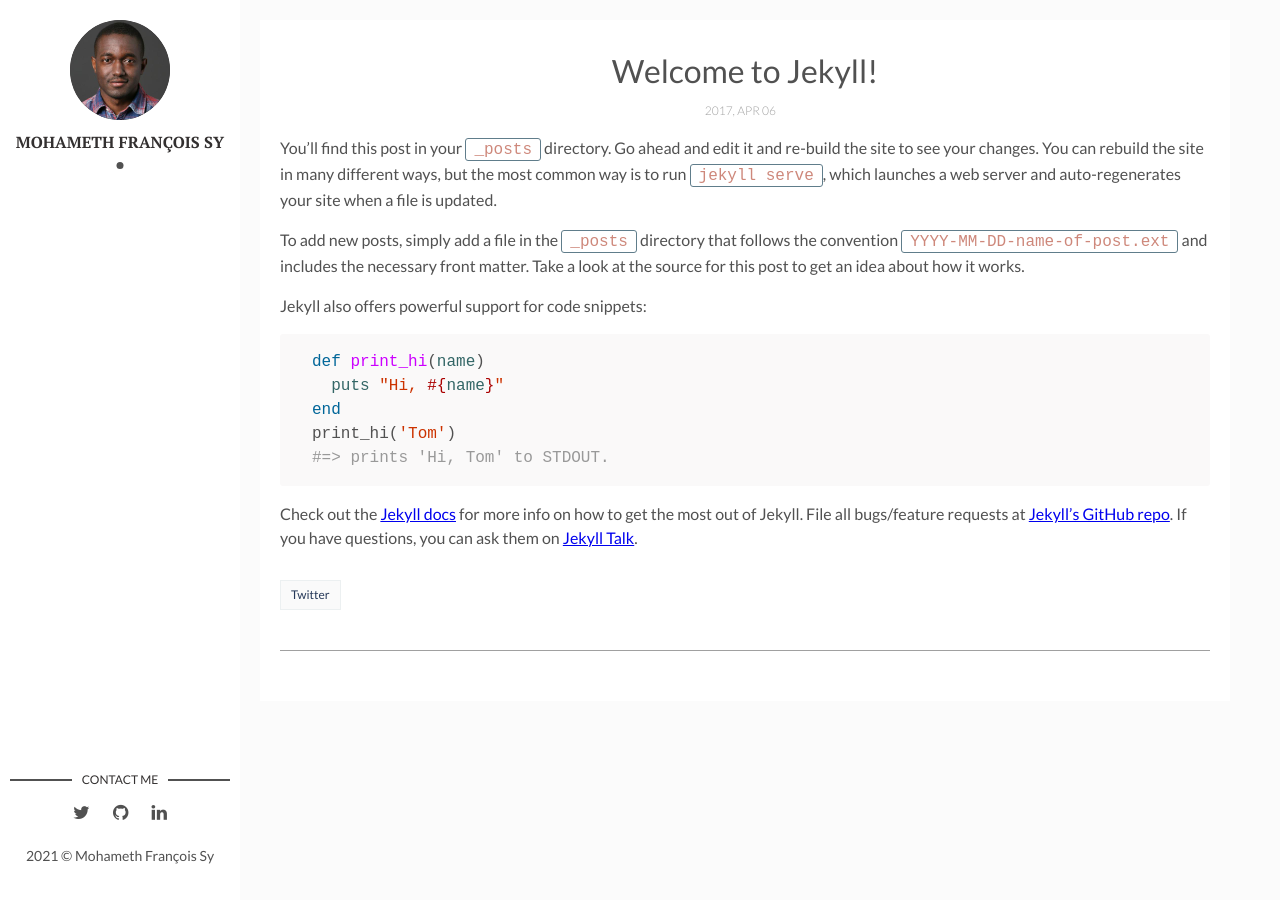
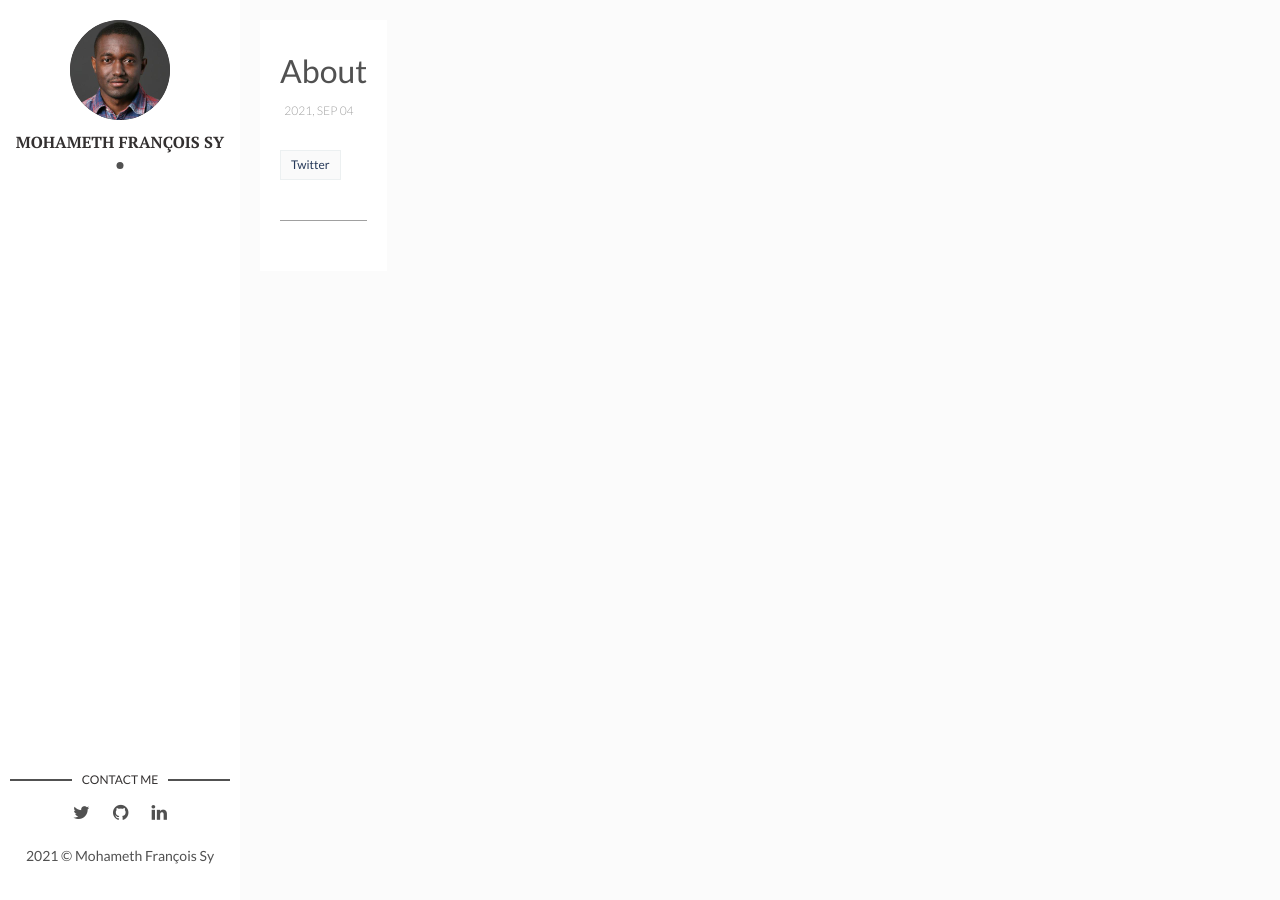
Before and after one commit to MFSY/mfsy.github.io, a Jekyll site: the page built from _posts/2017-04-06-welcome-to-jekyll.markdown, in a window 1280 px wide. Built offline with Jekyll 4.4.1, drawn with Linux system fonts in a browser that asks for light colours.

Commit message:
Added simple about page

```diff
--- a/_posts/2017-04-06-welcome-to-jekyll.markdown
+++ b/_posts/2017-04-06-welcome-to-jekyll.markdown
@@ -1,26 +1,7 @@
 ---
 layout: post
-title: "Welcome to Jekyll!"
-date: 2017-04-06 13:32:20 +0300
+title: "About"
+date: 2021-09-04
 description: You’ll find this post in your `_posts` directory. Go ahead and edit it and re-build the site to see your changes. # Add post description (optional)
 img:  # Add image post (optional)
 ---
-You’ll find this post in your `_posts` directory. Go ahead and edit it and re-build the site to see your changes. You can rebuild the site in many different ways, but the most common way is to run `jekyll serve`, which launches a web server and auto-regenerates your site when a file is updated.
-
-To add new posts, simply add a file in the `_posts` directory that follows the convention `YYYY-MM-DD-name-of-post.ext` and includes the necessary front matter. Take a look at the source for this post to get an idea about how it works.
-
-Jekyll also offers powerful support for code snippets:
-
-{% highlight ruby %}
-def print_hi(name)
-  puts "Hi, #{name}"
-end
-print_hi('Tom')
-#=> prints 'Hi, Tom' to STDOUT.
-{% endhighlight %}
-
-Check out the [Jekyll docs][jekyll-docs] for more info on how to get the most out of Jekyll. File all bugs/feature requests at [Jekyll’s GitHub repo][jekyll-gh]. If you have questions, you can ask them on [Jekyll Talk][jekyll-talk].
-
-[jekyll-docs]: https://jekyllrb.com/docs/home
-[jekyll-gh]:   https://github.com/jekyll/jekyll
-[jekyll-talk]: https://talk.jekyllrb.com/
```
